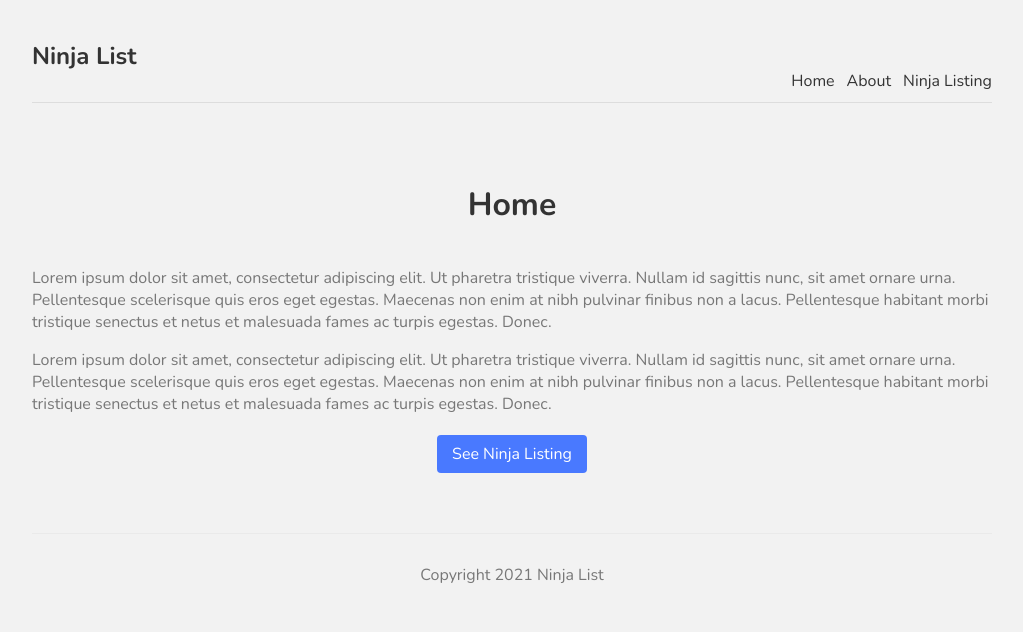
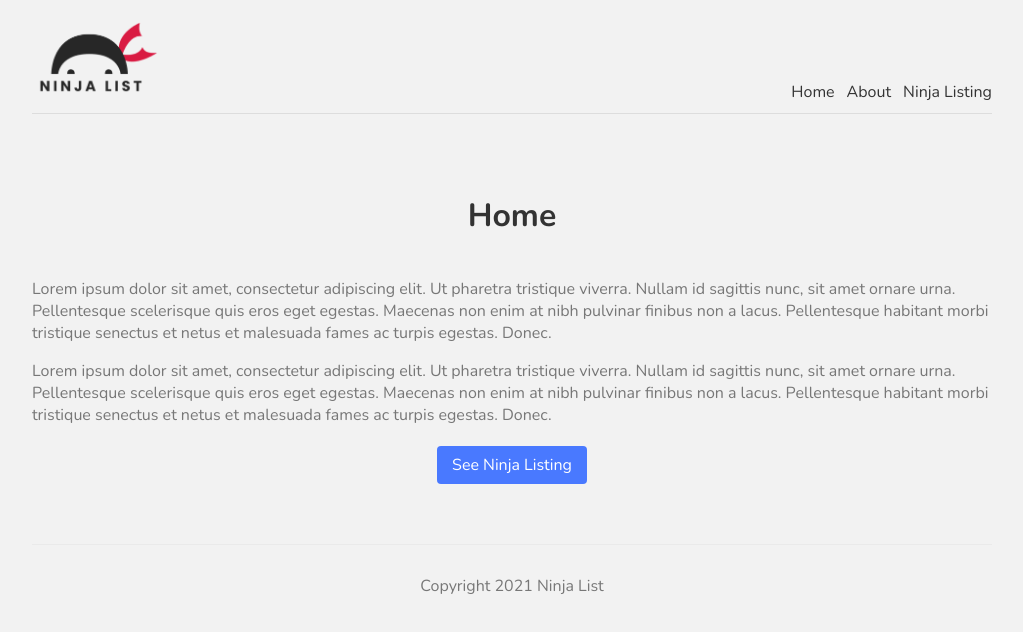
Before and after one commit to 5amuel/Blog--NextJS-Tutorial-the-net-ninja, a Next.js app: page / in a window 1280 px wide. Shown: the top 632 px of the page, without its empty margins (128-1151 px from the left). Built offline with nearby package versions, Linux system fonts and the light colour scheme.

Commit message:
Images and Metadata

```diff
--- a/comps/Navbar.jsx
+++ b/comps/Navbar.jsx
@@ -1,10 +1,12 @@
 import Link from 'next/link'
-
+import Image from 'next/image'
 
 const Navbar = () => {
     return (
         <nav>
-            <div className="logo"><h1>Ninja List</h1></div>
+            <div className="logo">
+                <Image src="/logo.png" width={128} height={77}/>
+            </div>
             <Link href="/"><a >Home</a></Link>
             <Link href="/about"><a>About</a></Link>
             <Link href="/ninjas"><a >Ninja Listing</a></Link>
--- a/pages/index.js
+++ b/pages/index.js
@@ -7,14 +7,18 @@
 
 export default function Home() {
   return (
-    <div>
+    <>
+      <Head>
+        <title>Ninja List | Home</title>
+        <meta  name="keywords" content="ninjas" />
+      </Head>
+      <div>
+        <h1 className={styles.title} >Home</h1>
+        <p className={styles.text} >Lorem ipsum dolor sit amet, consectetur adipiscing elit. Ut pharetra tristique viverra. Nullam id sagittis nunc, sit amet ornare urna. Pellentesque scelerisque quis eros eget egestas. Maecenas non enim at nibh pulvinar finibus non a lacus. Pellentesque habitant morbi tristique senectus et netus et malesuada fames ac turpis egestas. Donec.</p>
+        <p className={styles.text}>Lorem ipsum dolor sit amet, consectetur adipiscing elit. Ut pharetra tristique viverra. Nullam id sagittis nunc, sit amet ornare urna. Pellentesque scelerisque quis eros eget egestas. Maecenas non enim at nibh pulvinar finibus non a lacus. Pellentesque habitant morbi tristique senectus et netus et malesuada fames ac turpis egestas. Donec.</p>
+        <Link href="/ninjas"><a className={styles.btn}>See Ninja Listing</a></Link>
+      </div>
+    </>
 
-      <h1 className={styles.title} >Home</h1>
-      <p className={styles.text} >Lorem ipsum dolor sit amet, consectetur adipiscing elit. Ut pharetra tristique viverra. Nullam id sagittis nunc, sit amet ornare urna. Pellentesque scelerisque quis eros eget egestas. Maecenas non enim at nibh pulvinar finibus non a lacus. Pellentesque habitant morbi tristique senectus et netus et malesuada fames ac turpis egestas. Donec.</p>
-      <p className={styles.text}>Lorem ipsum dolor sit amet, consectetur adipiscing elit. Ut pharetra tristique viverra. Nullam id sagittis nunc, sit amet ornare urna. Pellentesque scelerisque quis eros eget egestas. Maecenas non enim at nibh pulvinar finibus non a lacus. Pellentesque habitant morbi tristique senectus et netus et malesuada fames ac turpis egestas. Donec.</p>
-
-      <Link href="/ninjas"><a className={styles.btn}>See Ninja Listing</a></Link>
-
-    </div>
   )
 }
```
Also changed, not shown: pages/about.js (+12 -7 lines), public/logo.png (added).
